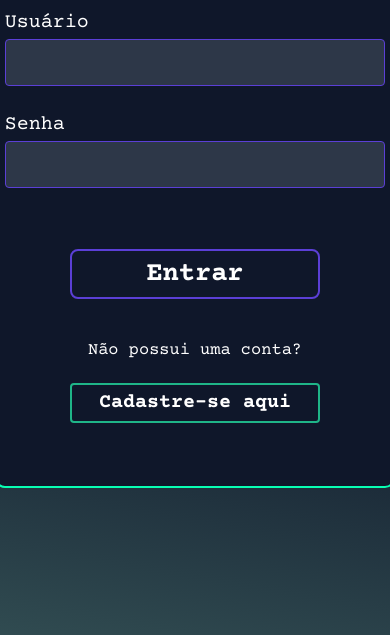
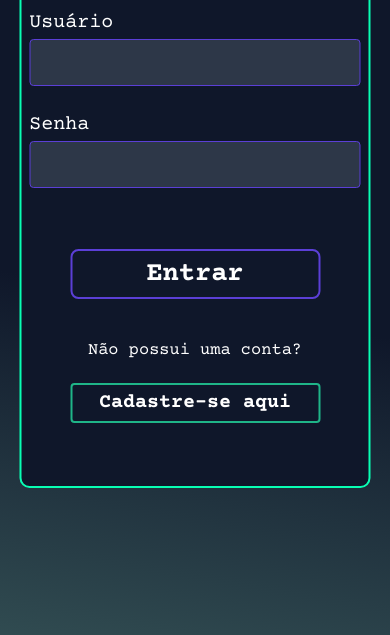
Before and after one commit to LuriSerdan/DevQuiz, a plain HTML site: page pages/login.html in a window 390 px wide. Shown: the part 209-844 px from the top of the page. Drawn offline with nearby package versions, Linux system fonts and the light colour scheme.

Commit message:
dix: responsive

```diff
--- a/css/ajuda.css
+++ b/css/ajuda.css
@@ -172,6 +172,8 @@ button {
         justify-content: center;
         align-items: center;
 
+        margin-left: 10px;
+
         font-size: 28px;
     }
 
--- a/css/login.css
+++ b/css/login.css
@@ -282,4 +282,18 @@ h2 {
         font-weight: 900;
         text-align: center;
     }
+
+    @media (max-width: 390px) {
+        .login-container {
+            height: 550px;
+            width: 90%;
+            background-color: #0F172A;
+            border: #08FFB3 solid 2px;
+            border-radius: 10px;
+            display: block;
+            text-align: center;
+            padding: 2%;
+            /* margin-top: 100px; */
+        }
+    }
 }
--- a/css/style.css
+++ b/css/style.css
@@ -572,4 +572,5 @@ h2 {
         width: 80%;
         height: 100px;
     }
+
 }
```
